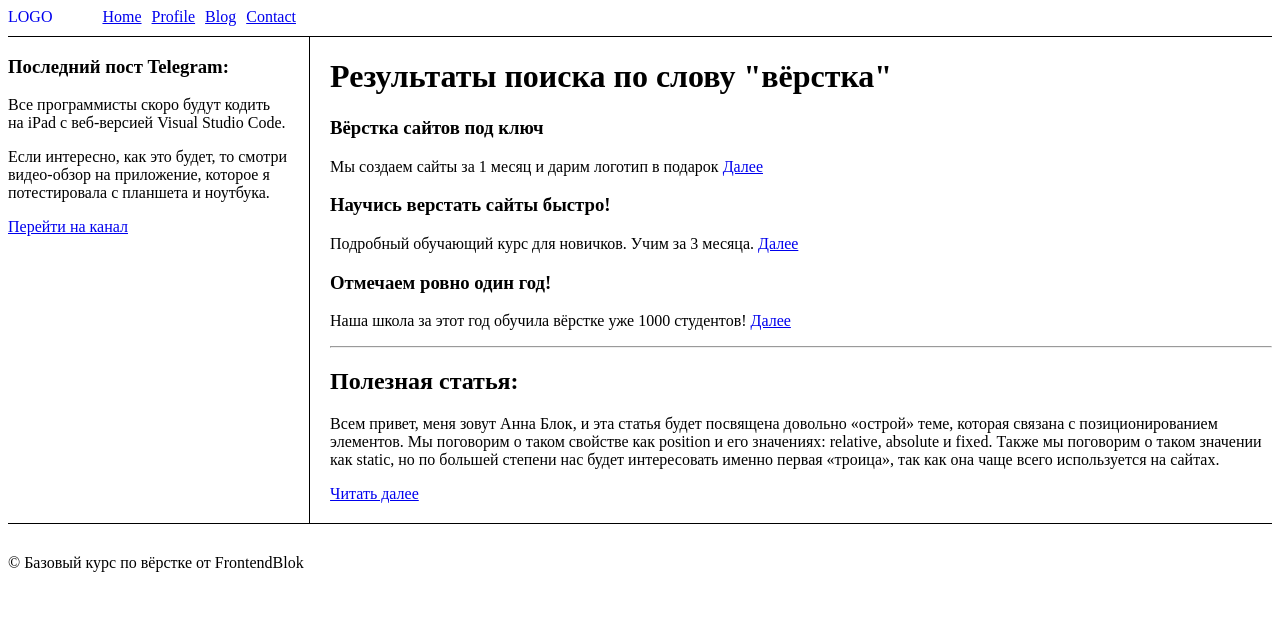
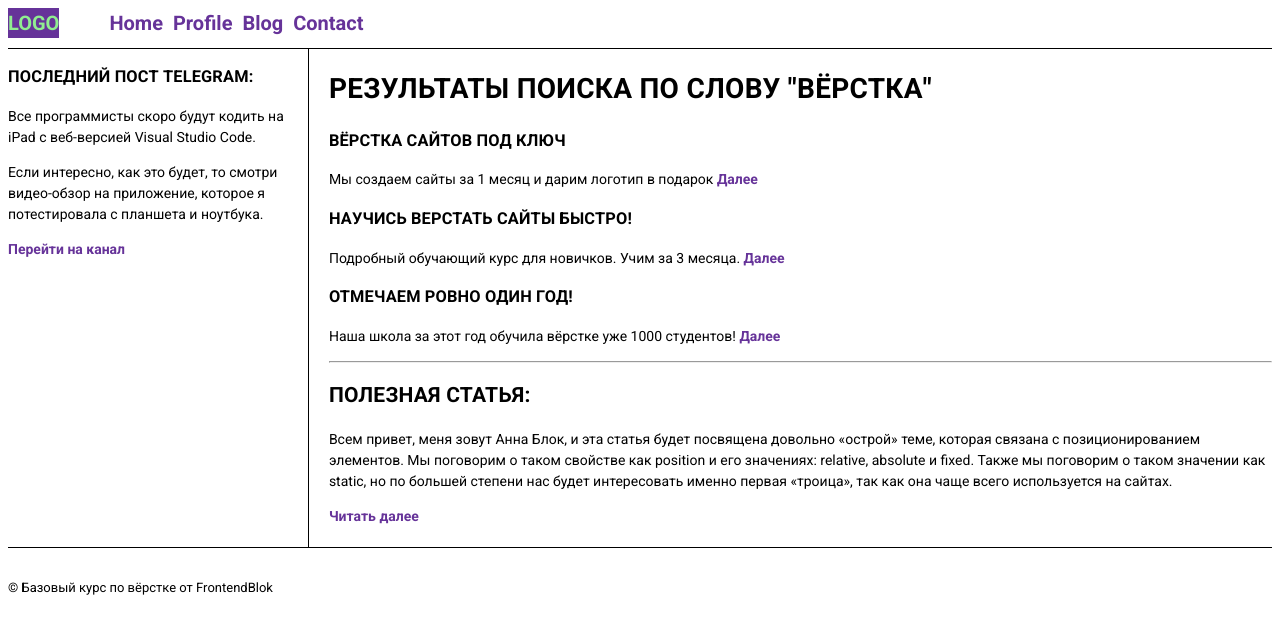
Before and after one commit to stacymaa/FrontendBlok-Module01-Test, a plain HTML site: page semantic.html in a window 1280 px wide. Drawn offline with Linux system fonts and the light colour scheme.

Commit message:
add semantic.css

```diff
--- a/semantic.html
+++ b/semantic.html
@@ -5,39 +5,13 @@
     <meta http-equiv="X-UA-Compatible" content="IE=edge" />
     <meta name="viewport" content="width=device-width, initial-scale=1.0" />
     <title>Document</title>
-    <style>
-      .header {
-        display: flex;
-        border-bottom: 1px solid #000;
-        padding-bottom: 10px;
-      }
-      .logo {
-        margin-right: 50px;
-        text-decoration: none;
-      }
-      ul {
-        display: flex;
-        list-style-type: none;
-        padding-left: 0;
-        margin: 0;
-      }
-      ul > li {
-        margin-right: 10px;
-      }
-      .box {
-        display: flex;
-        margin-bottom: 30px;
-        gap: 20px;
-        border-bottom: 1px solid #000;
-      }
-      .aside {
-        border-right: 1px solid #000;
-        padding-right: 20px;
-      }
-      .post {
-        padding-bottom: 20px;
-      }
-    </style>
+    <link rel="stylesheet" href="styles/semantic.css" />
+    <link rel="preconnect" href="https://fonts.googleapis.com" />
+    <link rel="preconnect" href="https://fonts.gstatic.com" crossorigin />
+    <link
+      href="https://fonts.googleapis.com/css2?family=Roboto:wght@400;700&display=swap"
+      rel="stylesheet"
+    />
   </head>
   <body>
     <header class="header">
--- /dev/null
+++ b/styles/semantic.css
@@ -0,0 +1,67 @@
+* {
+  font-family: "Roboto", serif;
+}
+
+body {
+  font-size: 14px;
+  line-height: 1.5;
+}
+
+.header {
+  display: flex;
+  border-bottom: 1px solid #000;
+  padding-bottom: 10px;
+  font-size: 20px;
+}
+
+.logo {
+  margin-right: 50px;
+  text-decoration: none;
+  color: lightgreen;
+  background-color: rebeccapurple;
+  font-weight: 700;
+}
+
+ul {
+  display: flex;
+  list-style-type: none;
+  padding-left: 0;
+  margin: 0;
+}
+
+ul > li {
+  margin-right: 10px;
+}
+
+.box {
+  display: flex;
+  margin-bottom: 30px;
+  gap: 20px;
+  border-bottom: 1px solid #000;
+}
+
+a {
+  color: rebeccapurple;
+  font-weight: 700;
+  text-decoration: none;
+}
+
+h1,
+h2,
+h3 {
+  text-transform: uppercase;
+  letter-spacing: 0.01em;
+}
+
+.aside {
+  border-right: 1px solid #000;
+  padding-right: 20px;
+}
+
+.post {
+  padding-bottom: 20px;
+}
+
+footer {
+  font-size: 13px;
+}
```
